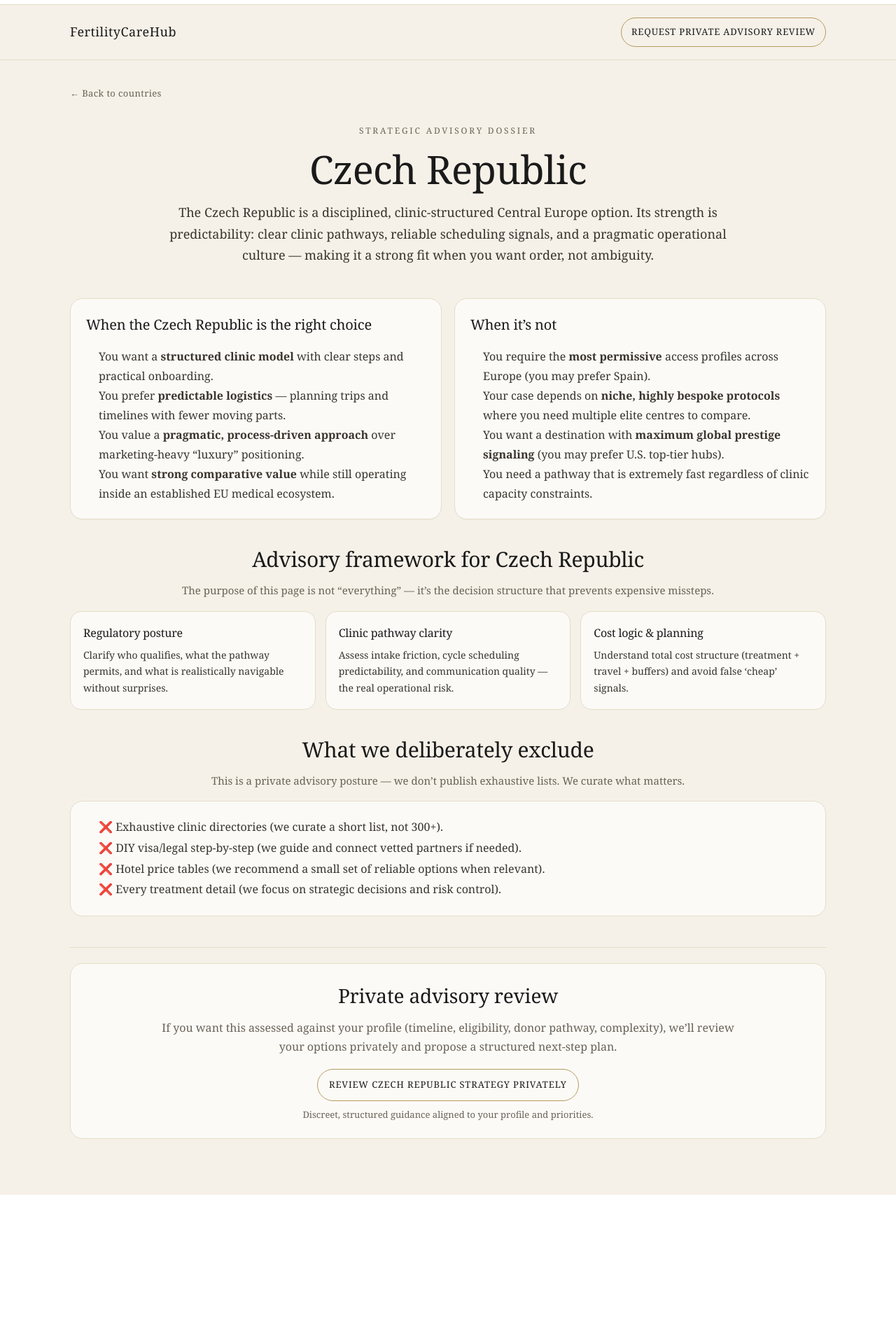
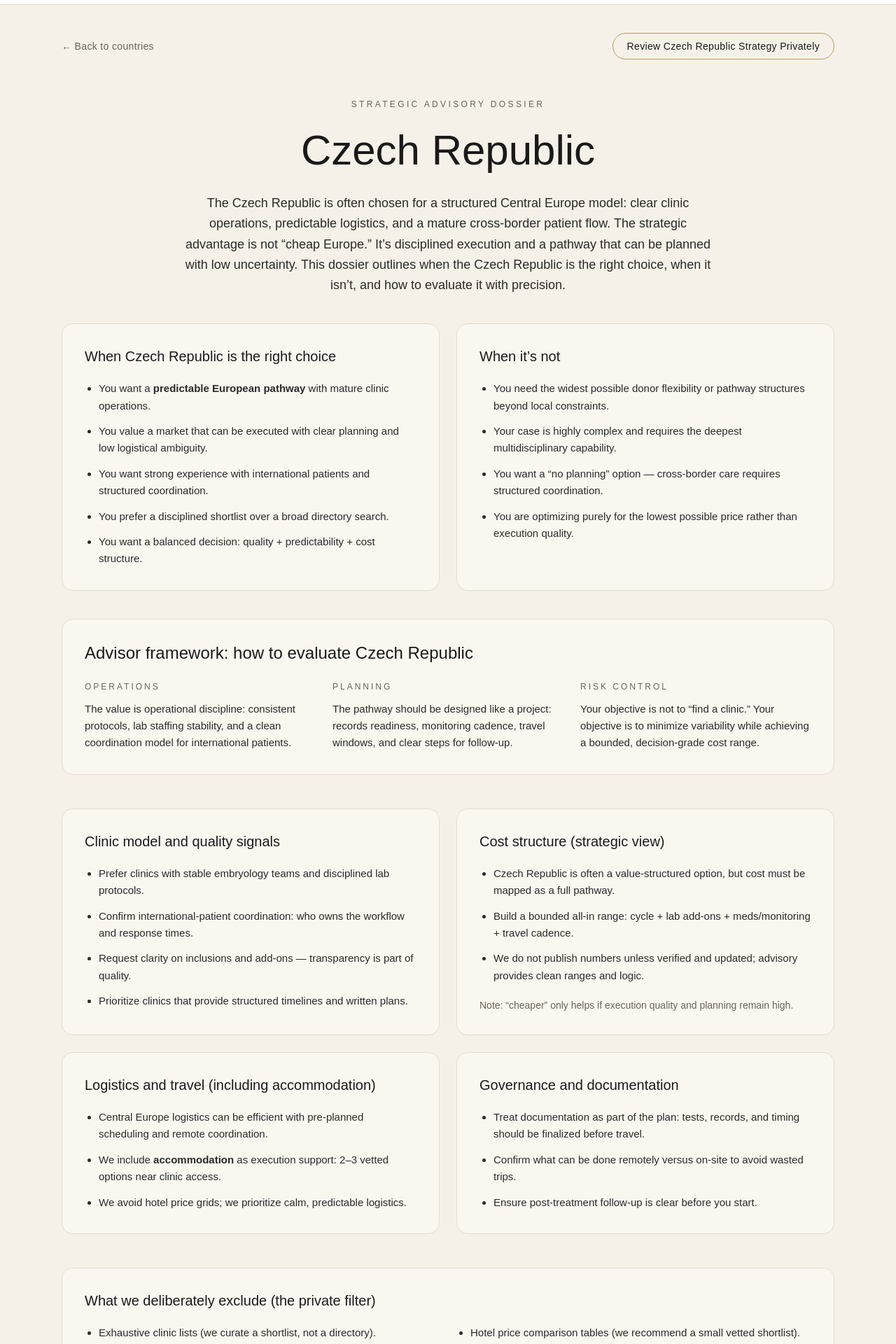
Before and after one commit to fmeliteintl-collab/fertilitycarehub-web, a Next.js app: page /countries/czech-republic in a window 1280 px wide. Shown: the part 80-2000 px from the top of the page at 70% size. Before the commit the page ends 1787 px from the top, so only its background shows below. Built offline with nearby package versions, Linux system fonts and the light colour scheme.

Commit message:
Build Czech Republic dossier

```diff
--- a/app/countries/czech-republic/page.tsx
+++ b/app/countries/czech-republic/page.tsx
@@ -1,353 +1,241 @@
 import Link from "next/link";
 
-export default function CzechRepublicDossier() {
-  const COUNTRY = "Czech Republic";
-  const SLUG = "czech-republic";
-
+export default function CzechRepublicPage() {
   return (
-    <main
-      style={{
-        background: "#F5F1E8",
-        color: "#1A1A1A",
-        minHeight: "100vh",
-        fontFamily:
-          'ui-serif, Georgia, Cambria, "Times New Roman", Times, serif',
-      }}
-    >
-      {/* Header */}
-      <header
-        style={{
-          width: "100%",
-          borderBottom: "1px solid #E5DDC8",
-          background: "#F5F1E8",
-        }}
-      >
-        <div
-          style={{
-            maxWidth: 1120,
-            margin: "0 auto",
-            padding: "18px 20px",
-            display: "flex",
-            alignItems: "center",
-            justifyContent: "space-between",
-            gap: 16,
-          }}
-        >
+    <main className="min-h-screen bg-[#F5F1E8] text-[#1A1A1A]">
+      {/* Top utility bar */}
+      <div className="max-w-6xl mx-auto px-6 pt-10">
+        <div className="flex items-center justify-between">
           <Link
             href="/countries"
-            style={{
-              textDecoration: "none",
-              color: "#1A1A1A",
-              fontSize: 18,
-              letterSpacing: 0.5,
-            }}
+            className="text-sm tracking-wide text-[#6A6256] hover:text-[#1A1A1A]"
           >
-            FertilityCareHub
+            ← Back to countries
           </Link>
 
           <Link
-            href={`/countries/${SLUG}#consultation`}
-            style={{
-              textDecoration: "none",
-              border: "1px solid #B89B5E",
-              color: "#1A1A1A",
-              padding: "10px 14px",
-              borderRadius: 999,
-              fontSize: 13,
-              letterSpacing: 0.8,
-              textTransform: "uppercase",
-              whiteSpace: "nowrap",
-              background: "transparent",
-            }}
+            href="/consultation"
+            className="inline-flex items-center justify-center rounded-full border border-[#B89B5E] px-5 py-2 text-sm tracking-wide text-[#1A1A1A] hover:bg-[#F0E7D6]"
           >
-            Request Private Advisory Review
+            Review Czech Republic Strategy Privately
           </Link>
         </div>
-      </header>
+      </div>
 
-      {/* Body */}
-      <div style={{ maxWidth: 1120, margin: "0 auto", padding: "28px 20px 80px" }}>
-        {/* Back link */}
-        <div style={{ marginTop: 6 }}>
-          <Link
-            href="/countries"
-            style={{
-              textDecoration: "none",
-              color: "#6A6256",
-              fontSize: 13,
-              letterSpacing: 0.4,
-            }}
-          >
-            ← Back to countries
-          </Link>
-        </div>
-
-        {/* Hero */}
-        <section style={{ paddingTop: 34, paddingBottom: 28, textAlign: "center" }}>
-          <div
-            style={{
-              fontSize: 12,
-              letterSpacing: 2.8,
-              textTransform: "uppercase",
-              color: "#6A6256",
-              marginBottom: 16,
-            }}
-          >
-            Strategic advisory dossier
+      {/* Hero */}
+      <section className="max-w-6xl mx-auto px-6 pt-14 pb-10">
+        <div className="text-center">
+          <div className="text-xs tracking-[0.28em] text-[#6A6256]">
+            STRATEGIC ADVISORY DOSSIER
           </div>
 
-          <h1
-            style={{
-              margin: 0,
-              fontSize: 56,
-              lineHeight: 1.05,
-              letterSpacing: -0.6,
-            }}
-          >
-            {COUNTRY}
+          <h1 className="mt-5 text-5xl md:text-6xl leading-tight font-medium">
+            Czech Republic
           </h1>
 
-          <p
-            style={{
-              margin: "18px auto 0",
-              maxWidth: 860,
-              fontSize: 18,
-              lineHeight: 1.7,
-              color: "#3A342C",
-            }}
-          >
-            The Czech Republic is a disciplined, clinic-structured Central Europe option.
-            Its strength is predictability: clear clinic pathways, reliable scheduling signals,
-            and a pragmatic operational culture — making it a strong fit when you want order,
-            not ambiguity.
+          <p className="mt-6 max-w-3xl mx-auto text-lg leading-relaxed text-[#2A2A2A]">
+            The Czech Republic is often chosen for a structured Central Europe model: clear clinic
+            operations, predictable logistics, and a mature cross-border patient flow. The strategic
+            advantage is not “cheap Europe.” It’s disciplined execution and a pathway that can be
+            planned with low uncertainty. This dossier outlines when the Czech Republic is the right
+            choice, when it isn’t, and how to evaluate it with precision.
           </p>
-        </section>
+        </div>
+      </section>
 
-        {/* 2-up decision boxes */}
-        <section
-          style={{
-            display: "grid",
-            gridTemplateColumns: "1fr 1fr",
-            gap: 18,
-            marginTop: 18,
-          }}
-        >
-          {/* Right choice */}
-          <div
-            style={{
-              background: "#FBFAF7",
-              border: "1px solid #E5DDC8",
-              borderRadius: 18,
-              padding: "22px 22px",
-              boxShadow: "0 1px 0 rgba(0,0,0,0.02)",
-            }}
-          >
-            <h2 style={{ margin: 0, fontSize: 20, letterSpacing: -0.2 }}>
-              When the Czech Republic is the right choice
-            </h2>
-
-            <ul style={{ margin: "16px 0 0", paddingLeft: 18, color: "#3A342C", lineHeight: 1.75 }}>
+      {/* Two-column decision block */}
+      <section className="max-w-6xl mx-auto px-6 pb-10">
+        <div className="grid md:grid-cols-2 gap-6">
+          <div className="rounded-2xl border border-[#E5DDC8] bg-[#FAF7F1] p-8">
+            <h2 className="text-xl font-medium">When Czech Republic is the right choice</h2>
+            <ul className="mt-5 space-y-3 text-[15px] leading-relaxed text-[#2A2A2A] list-disc pl-5">
               <li>
-                You want a <b>structured clinic model</b> with clear steps and practical onboarding.
+                You want a <strong>predictable European pathway</strong> with mature clinic operations.
               </li>
               <li>
-                You prefer <b>predictable logistics</b> — planning trips and timelines with fewer moving parts.
+                You value a market that can be executed with clear planning and low logistical ambiguity.
               </li>
               <li>
-                You value a <b>pragmatic, process-driven approach</b> over marketing-heavy “luxury” positioning.
+                You want strong experience with international patients and structured coordination.
               </li>
               <li>
-                You want <b>strong comparative value</b> while still operating inside an established EU medical ecosystem.
+                You prefer a disciplined shortlist over a broad directory search.
+              </li>
+              <li>
+                You want a balanced decision: quality + predictability + cost structure.
               </li>
             </ul>
           </div>
 
-          {/* Not */}
-          <div
-            style={{
-              background: "#FBFAF7",
-              border: "1px solid #E5DDC8",
-              borderRadius: 18,
-              padding: "22px 22px",
-              boxShadow: "0 1px 0 rgba(0,0,0,0.02)",
-            }}
-          >
-            <h2 style={{ margin: 0, fontSize: 20, letterSpacing: -0.2 }}>When it’s not</h2>
-
-            <ul style={{ margin: "16px 0 0", paddingLeft: 18, color: "#3A342C", lineHeight: 1.75 }}>
+          <div className="rounded-2xl border border-[#E5DDC8] bg-[#FAF7F1] p-8">
+            <h2 className="text-xl font-medium">When it’s not</h2>
+            <ul className="mt-5 space-y-3 text-[15px] leading-relaxed text-[#2A2A2A] list-disc pl-5">
               <li>
-                You require the <b>most permissive</b> access profiles across Europe (you may prefer Spain).
+                You need the widest possible donor flexibility or pathway structures beyond local constraints.
               </li>
               <li>
-                Your case depends on <b>niche, highly bespoke protocols</b> where you need multiple elite centres to compare.
+                Your case is highly complex and requires the deepest multidisciplinary capability.
               </li>
               <li>
-                You want a destination with <b>maximum global prestige signaling</b> (you may prefer U.S. top-tier hubs).
+                You want a “no planning” option — cross-border care requires structured coordination.
               </li>
               <li>
-                You need a pathway that is extremely fast regardless of clinic capacity constraints.
+                You are optimizing purely for the lowest possible price rather than execution quality.
               </li>
             </ul>
           </div>
-        </section>
+        </div>
+      </section>
 
-        {/* Framework */}
-        <section style={{ marginTop: 34 }}>
-          <div style={{ textAlign: "center", marginBottom: 16 }}>
-            <h2 style={{ margin: 0, fontSize: 30, letterSpacing: -0.3 }}>
-              Advisory framework for {COUNTRY}
-            </h2>
-            <p
-              style={{
-                margin: "10px auto 0",
-                maxWidth: 820,
-                color: "#6A6256",
-                lineHeight: 1.7,
-                fontSize: 15,
-              }}
-            >
-              The purpose of this page is not “everything” — it’s the decision structure that prevents expensive missteps.
+      {/* Framework */}
+      <section className="max-w-6xl mx-auto px-6 pb-12">
+        <div className="rounded-2xl border border-[#E5DDC8] bg-[#FAF7F1] p-8">
+          <h2 className="text-2xl font-medium">
+            Advisor framework: how to evaluate Czech Republic
+          </h2>
+
+          <div className="mt-6 grid md:grid-cols-3 gap-6">
+            <div>
+              <div className="text-xs tracking-[0.25em] text-[#6A6256]">OPERATIONS</div>
+              <p className="mt-3 text-[15px] leading-relaxed text-[#2A2A2A]">
+                The value is operational discipline: consistent protocols, lab staffing stability,
+                and a clean coordination model for international patients.
+              </p>
+            </div>
+
+            <div>
+              <div className="text-xs tracking-[0.25em] text-[#6A6256]">PLANNING</div>
+              <p className="mt-3 text-[15px] leading-relaxed text-[#2A2A2A]">
+                The pathway should be designed like a project: records readiness, monitoring cadence,
+                travel windows, and clear steps for follow-up.
+              </p>
+            </div>
+
+            <div>
+              <div className="text-xs tracking-[0.25em] text-[#6A6256]">RISK CONTROL</div>
+              <p className="mt-3 text-[15px] leading-relaxed text-[#2A2A2A]">
+                Your objective is not to “find a clinic.” Your objective is to minimize variability
+                while achieving a bounded, decision-grade cost range.
+              </p>
+            </div>
+          </div>
+        </div>
+      </section>
+
+      {/* Core sections */}
+      <section className="max-w-6xl mx-auto px-6 pb-12">
+        <div className="grid md:grid-cols-2 gap-6">
+          <div className="rounded-2xl border border-[#E5DDC8] bg-[#FAF7F1] p-8">
+            <h3 className="text-xl font-medium">Clinic model and quality signals</h3>
+            <ul className="mt-5 space-y-3 text-[15px] leading-relaxed text-[#2A2A2A] list-disc pl-5">
+              <li>
+                Prefer clinics with stable embryology teams and disciplined lab protocols.
+              </li>
+              <li>
+                Confirm international-patient coordination: who owns the workflow and response times.
+              </li>
+              <li>
+                Request clarity on inclusions and add-ons — transparency is part of quality.
+              </li>
+              <li>
+                Prioritize clinics that provide structured timelines and written plans.
+              </li>
+            </ul>
+          </div>
+
+          <div className="rounded-2xl border border-[#E5DDC8] bg-[#FAF7F1] p-8">
+            <h3 className="text-xl font-medium">Cost structure (strategic view)</h3>
+            <ul className="mt-5 space-y-3 text-[15px] leading-relaxed text-[#2A2A2A] list-disc pl-5">
+              <li>
+                Czech Republic is often a value-structured option, but cost must be mapped as a full pathway.
+              </li>
+              <li>
+                Build a bounded all-in range: cycle + lab add-ons + meds/monitoring + travel cadence.
+              </li>
+              <li>
+                We do not publish numbers unless verified and updated; advisory provides clean ranges and logic.
+              </li>
+            </ul>
+            <p className="mt-5 text-sm text-[#6A6256]">
+              Note: “cheaper” only helps if execution quality and planning remain high.
             </p>
           </div>
 
-          <div
-            style={{
-              display: "grid",
-              gridTemplateColumns: "repeat(3, 1fr)",
-              gap: 14,
-            }}
-          >
-            {[
-              {
-                title: "Regulatory posture",
-                text: "Clarify who qualifies, what the pathway permits, and what is realistically navigable without surprises.",
-              },
-              {
-                title: "Clinic pathway clarity",
-                text: "Assess intake friction, cycle scheduling predictability, and communication quality — the real operational risk.",
-              },
-              {
-                title: "Cost logic & planning",
-                text: "Understand total cost structure (treatment + travel + buffers) and avoid false ‘cheap’ signals.",
-              },
-            ].map((c) => (
-              <div
-                key={c.title}
-                style={{
-                  background: "#FBFAF7",
-                  border: "1px solid #E5DDC8",
-                  borderRadius: 16,
-                  padding: 18,
-                }}
-              >
-                <div style={{ fontSize: 16, marginBottom: 8, letterSpacing: -0.2 }}>{c.title}</div>
-                <div style={{ color: "#3A342C", lineHeight: 1.7, fontSize: 14 }}>{c.text}</div>
-              </div>
-            ))}
-          </div>
-        </section>
-
-        {/* Vetted options */}
-        <section style={{ marginTop: 34 }}>
-          <div style={{ textAlign: "center", marginBottom: 16 }}>
-            <h2 style={{ margin: 0, fontSize: 30, letterSpacing: -0.3 }}>
-              What we deliberately exclude
-            </h2>
-            <p
-              style={{
-                margin: "10px auto 0",
-                maxWidth: 860,
-                color: "#6A6256",
-                lineHeight: 1.7,
-                fontSize: 15,
-              }}
-            >
-              This is a private advisory posture — we don’t publish exhaustive lists. We curate what matters.
-            </p>
+          <div className="rounded-2xl border border-[#E5DDC8] bg-[#FAF7F1] p-8">
+            <h3 className="text-xl font-medium">Logistics and travel (including accommodation)</h3>
+            <ul className="mt-5 space-y-3 text-[15px] leading-relaxed text-[#2A2A2A] list-disc pl-5">
+              <li>
+                Central Europe logistics can be efficient with pre-planned scheduling and remote coordination.
+              </li>
+              <li>
+                We include <strong>accommodation</strong> as execution support: 2–3 vetted options near clinic access.
+              </li>
+              <li>
+                We avoid hotel price grids; we prioritize calm, predictable logistics.
+              </li>
+            </ul>
           </div>
 
-          <div
-            style={{
-              background: "#FBFAF7",
-              border: "1px solid #E5DDC8",
-              borderRadius: 18,
-              padding: 22,
-            }}
-          >
-            <ul style={{ margin: 0, paddingLeft: 18, color: "#3A342C", lineHeight: 1.85 }}>
-              <li>❌ Exhaustive clinic directories (we curate a short list, not 300+).</li>
-              <li>❌ DIY visa/legal step-by-step (we guide and connect vetted partners if needed).</li>
-              <li>❌ Hotel price tables (we recommend a small set of reliable options when relevant).</li>
-              <li>❌ Every treatment detail (we focus on strategic decisions and risk control).</li>
+          <div className="rounded-2xl border border-[#E5DDC8] bg-[#FAF7F1] p-8">
+            <h3 className="text-xl font-medium">Governance and documentation</h3>
+            <ul className="mt-5 space-y-3 text-[15px] leading-relaxed text-[#2A2A2A] list-disc pl-5">
+              <li>
+                Treat documentation as part of the plan: tests, records, and timing should be finalized before travel.
+              </li>
+              <li>
+                Confirm what can be done remotely versus on-site to avoid wasted trips.
+              </li>
+              <li>
+                Ensure post-treatment follow-up is clear before you start.
+              </li>
             </ul>
           </div>
-        </section>
+        </div>
+      </section>
 
-        {/* Consultation anchor */}
-        <section
-          id="consultation"
-          style={{
-            marginTop: 44,
-            paddingTop: 22,
-            borderTop: "1px solid #E5DDC8",
-          }}
-        >
-          <div
-            style={{
-              background: "#FBFAF7",
-              border: "1px solid #E5DDC8",
-              borderRadius: 18,
-              padding: 24,
-              textAlign: "center",
-            }}
-          >
-            <h2 style={{ margin: 0, fontSize: 28, letterSpacing: -0.2 }}>
-              Private advisory review
-            </h2>
-            <p style={{ margin: "12px auto 0", maxWidth: 820, color: "#6A6256", lineHeight: 1.7 }}>
-              If you want this assessed against your profile (timeline, eligibility, donor pathway, complexity),
-              we’ll review your options privately and propose a structured next-step plan.
-            </p>
+      {/* What we exclude */}
+      <section className="max-w-6xl mx-auto px-6 pb-12">
+        <div className="rounded-2xl border border-[#E5DDC8] bg-[#FAF7F1] p-8">
+          <h3 className="text-xl font-medium">What we deliberately exclude (the private filter)</h3>
+          <div className="mt-5 grid md:grid-cols-2 gap-6">
+            <ul className="space-y-3 text-[15px] leading-relaxed text-[#2A2A2A] list-disc pl-5">
+              <li>Exhaustive clinic lists (we curate a shortlist, not a directory).</li>
+              <li>DIY visa bureaucracy playbooks (we coordinate with trusted partners).</li>
+              <li>Broad claims without fit analysis (we focus on decision-grade guidance).</li>
+            </ul>
+            <ul className="space-y-3 text-[15px] leading-relaxed text-[#2A2A2A] list-disc pl-5">
+              <li>Hotel price comparison tables (we recommend a small vetted shortlist).</li>
+              <li>Static numbers without verification (we prioritize accuracy and updates).</li>
+              <li>One-size-fits-all templates (your constraints define the plan).</li>
+            </ul>
+          </div>
+        </div>
+      </section>
 
-            <div style={{ marginTop: 18 }}>
-              <Link
-                href="/consultation"
-                style={{
-                  display: "inline-block",
-                  textDecoration: "none",
-                  border: "1px solid #B89B5E",
-                  padding: "12px 16px",
-                  borderRadius: 999,
-                  color: "#1A1A1A",
-                  fontSize: 13,
-                  letterSpacing: 0.9,
-                  textTransform: "uppercase",
-                  background: "transparent",
-                }}
-              >
-                Review {COUNTRY} Strategy Privately
-              </Link>
+      {/* CTA */}
+      <section className="max-w-6xl mx-auto px-6 pb-16">
+        <div className="rounded-2xl border border-[#E5DDC8] bg-[#FAF7F1] p-10 text-center">
+          <h3 className="text-2xl font-medium">Private advisory, not a public database.</h3>
+          <p className="mt-4 max-w-2xl mx-auto text-[15px] leading-relaxed text-[#2A2A2A]">
+            If Czech Republic is on your shortlist, the decisive step is selecting the right clinic model
+            and mapping a plan that reduces variability. We curate the shortlist, build the execution route,
+            and keep logistics calm and predictable.
+          </p>
 
-              <div style={{ marginTop: 10, fontSize: 13, color: "#6A6256" }}>
-                Discreet, structured guidance aligned to your profile and priorities.
-              </div>
-            </div>
+          <div className="mt-7 flex items-center justify-center">
+            <Link
+              href="/consultation"
+              className="inline-flex items-center justify-center rounded-full border border-[#B89B5E] px-6 py-3 text-sm tracking-wide text-[#1A1A1A] hover:bg-[#F0E7D6]"
+            >
+              Request Private Advisory Review
+            </Link>
           </div>
-        </section>
-      </div>
 
-      {/* Responsive fallback */}
-      <style>{`
-        @media (max-width: 900px) {
-          section[style*="grid-template-columns: 1fr 1fr"] {
-            grid-template-columns: 1fr !important;
-          }
-          section div[style*="grid-template-columns: repeat(3, 1fr)"] {
-            grid-template-columns: 1fr !important;
-          }
-          h1 { font-size: 40px !important; }
-        }
-      `}</style>
+          <div className="mt-3 text-xs tracking-wide text-[#6A6256]">
+            Discreet, structured guidance aligned to your profile and jurisdictional constraints.
+          </div>
+        </div>
+      </section>
     </main>
   );
 }
```
